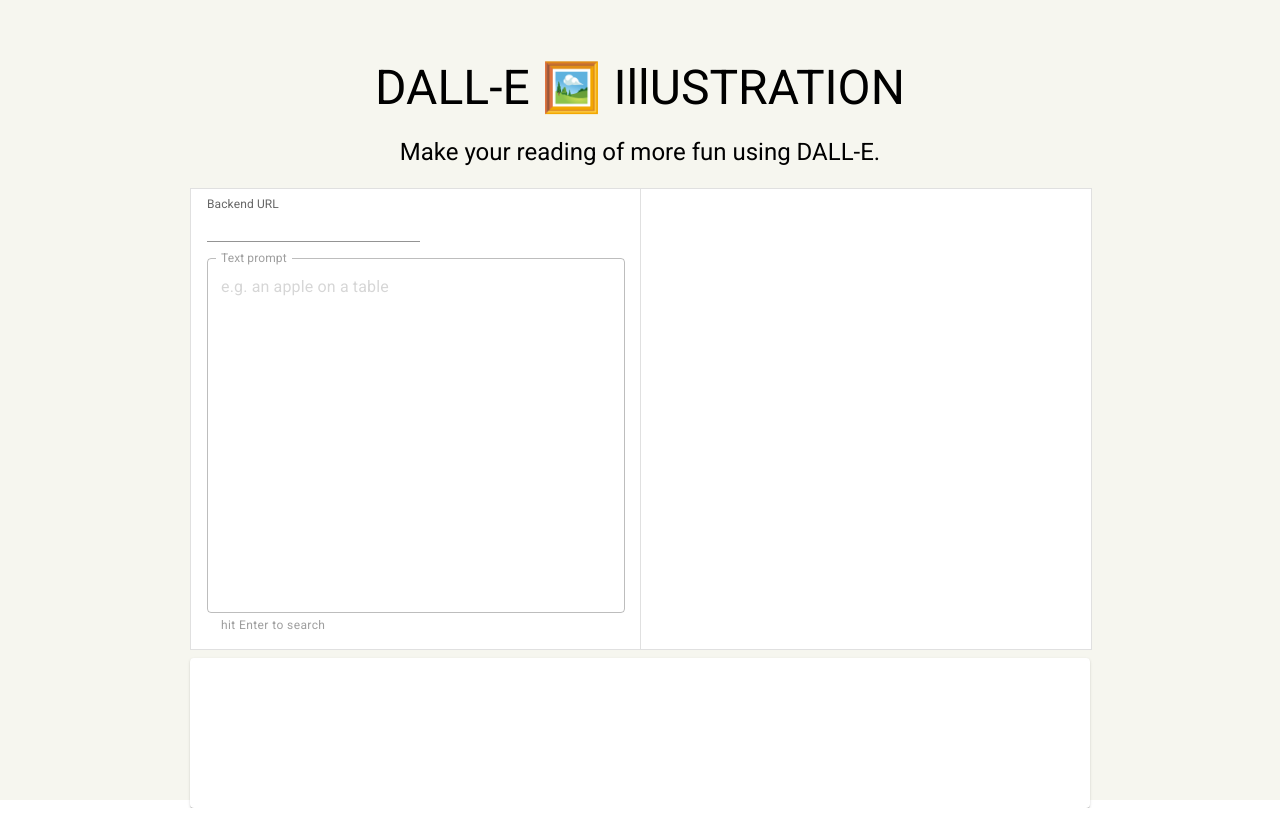
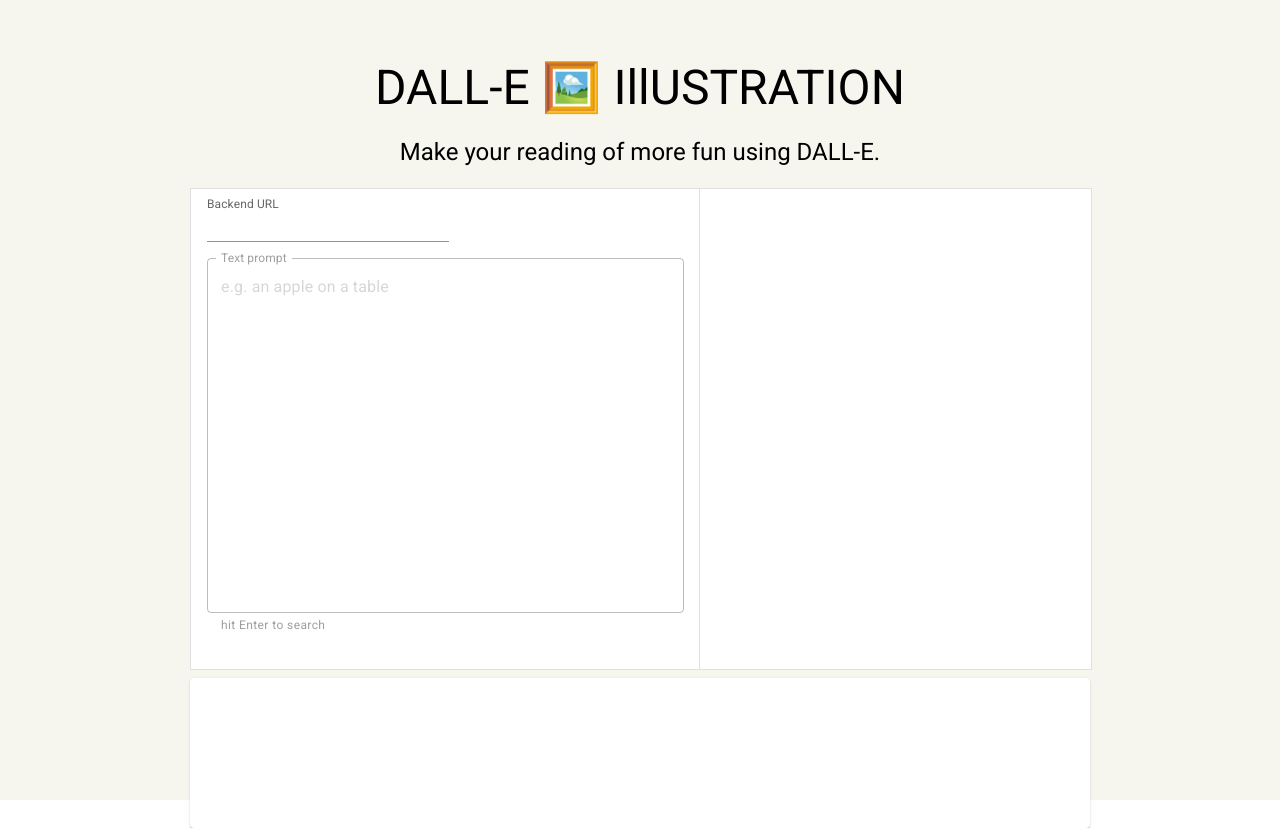
Before and after one commit to Kiotlin/dalle-illustration, a React (Create React App) app: page / in a window 1280 px wide. Built offline with nearby package versions, Linux system fonts and the light colour scheme.

Commit message:
:lipstick: change: update the main component UIs

```diff
--- a/src/Style.module.css
+++ b/src/Style.module.css
@@ -22,21 +22,19 @@
     align-items: center;
     justify-content: center;
     margin-bottom: 20px;
-    /* height: 600px; */
     width: 900px;
-    /* background-color: grey; */
 }
 
 .book {
     display: flex;
     flex-direction: row;
     flex: 0 0 auto;
-    height: 460px;
+    height: 480px;
     width: 100%;
 }
 
 .settingSection {
-    flex: 1;
+    flex: 1.3;
     background-color: blanchedalmond;
 }
 
@@ -46,16 +44,15 @@
 
 .illustrationWrap {
     display: flex;
-    flex: 1;
     flex-direction: column;
-    justify-content: center;
+    justify-content: flex-start;
     align-items: center;
 }
 
 .illustration {
-    border-radius: 8px;
-    /* flex: 1; */
-    width: 130%;
+    /* border-radius: 8px; */
+    width: 140%;
+    padding-top: 15px;
 }
 
 .gallary {
@@ -80,6 +77,14 @@
 .formControl {
     margin: 20px;
     min-width: 120px;
+}
+
+.buttonWrap {
+    width: 100%;
+    display: flex;
+    flex-direction: row;
+    justify-content: center;
+    align-items: center;
 }
 
 /* BackendUrlInput.js */
```
